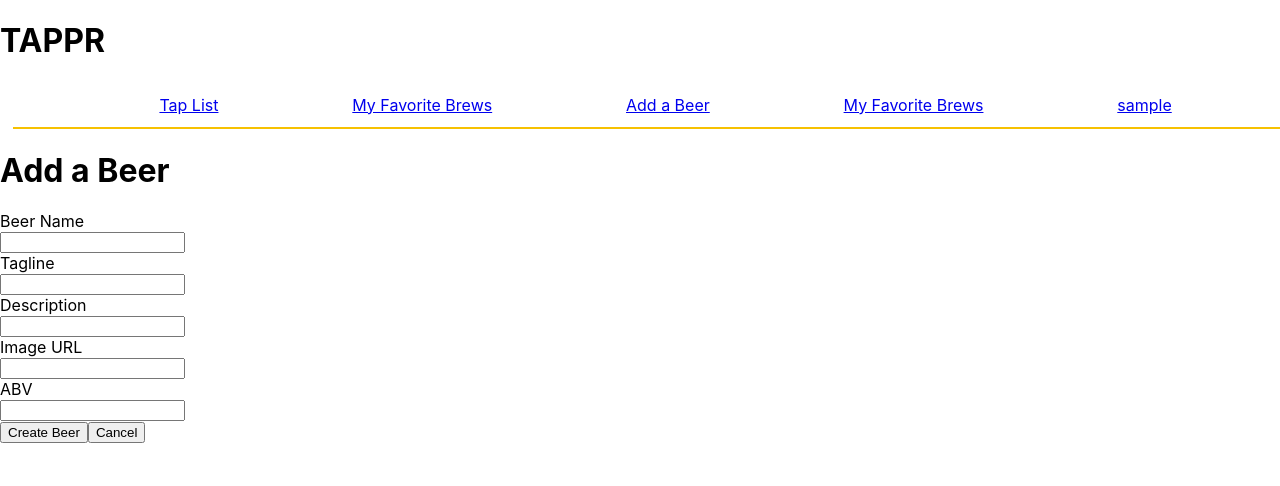
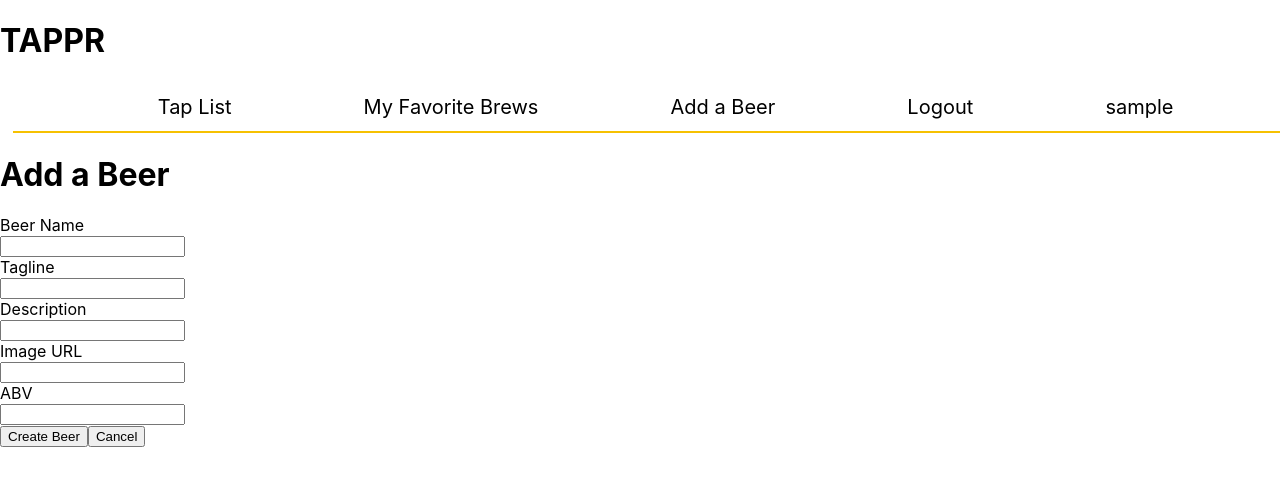
Before and after one commit to tappr-app/tappr, a React (Create React App) app in the folder tappr-fe/: page /add-a-beer in a window 1280 px wide. Shown: the top 486 px of the page. Built offline with nearby package versions, Linux system fonts and the light colour scheme; sample sign-in values are in the browser's storage.

Commit message:
Style user dashboard

```diff
--- a/tappr-fe/src/components/GuestNavbar.js
+++ b/tappr-fe/src/components/GuestNavbar.js
@@ -1,5 +1,4 @@
 import React from 'react';
-import { Link } from 'react-router-dom';
 import { Navbar, NavLinks } from '../styles/Styled';
 
 const GuestNavbar = () => {
--- a/tappr-fe/src/components/UserNavbar.js
+++ b/tappr-fe/src/components/UserNavbar.js
@@ -1,20 +1,11 @@
 import React from 'react';
-import { Link } from 'react-router-dom';
 import { useHistory } from 'react-router-dom';
-import { Navbar } from '../styles/Styled';
+import { Navbar, NavLinks } from '../styles/Styled';
 
 const UserNavbar = (props) => {
   const history = useHistory()
   const user_username = window.localStorage.getItem('user_username');
   const user_id = window.localStorage.getItem('user_id');
-
-  const userProfile = (id) => {
-    history.push(`/my-profile/${id}`);
-  };
-
-  const userBrews = (id) => {
-    history.push(`/my-brews/${id}`);
-  };
 
   const logout = () => {
     window.localStorage.removeItem('token');
@@ -26,14 +17,11 @@ const UserNavbar = (props) => {
   return (
     <div>
       <Navbar>
-        <Link to="/my-dashboard">Tap List</Link>
-        <Link to={`/my-brews/${user_id}`}>My Favorite Brews</Link>
-        {/* <button onClick={() => userBrews(user_id)}>My Favorite Brews</button> */}
-        <Link to="/add-a-beer">Add a Beer</Link>
-        <Link to='/login' onClick={() => logout()}>My Favorite Brews</Link>
-        {/* <button onClick={() => logout()}>Logout</button> */}
-        <Link to={`/my-profile/${user_id}`}>{user_username}</Link>
-        {/* <button onClick={() => userProfile(user_id)}>{user_username}</button> */}
+        <NavLinks href='/my-dashboard'>Tap List</NavLinks>
+        <NavLinks href={`/my-brews/${user_id}`}>My Favorite Brews</NavLinks>
+        <NavLinks href="/add-a-beer">Add a Beer</NavLinks>
+        <NavLinks href='/login' onClick={() => logout()}>Logout</NavLinks>
+        <NavLinks href={`/my-profile/${user_id}`}>{user_username}</NavLinks>
       </Navbar>
     </div>
   );
```
